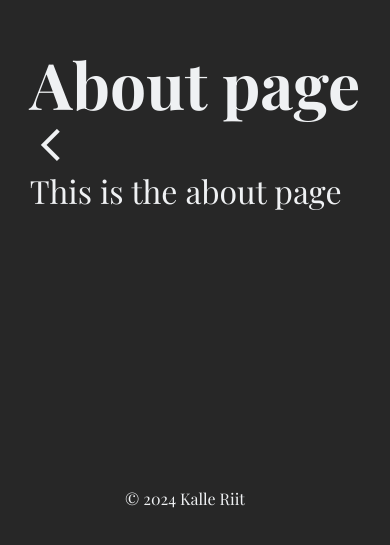
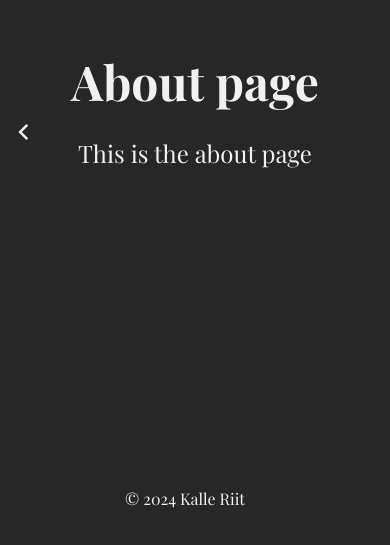
Before and after one commit to gitTanzj/portfolio, a SvelteKit app: page /about in a window 390 px wide. Shown: the part 309-854 px from the top of the page. Built offline with nearby package versions, Linux system fonts and the light colour scheme; a web font is replaced by a local one.

Commit message:
mobile optimization

```diff
--- a/src/routes/+layout.svelte
+++ b/src/routes/+layout.svelte
@@ -1,3 +1,4 @@
+
 <script lang="ts">
     import '$lib/styles/global.css'
     import { page } from '$app/stores';
@@ -5,21 +6,18 @@
     import { base } from '$app/paths';
 
     let currentPage: any = {};
+
     const unsubscribe = page.subscribe(value => {
         currentPage = value;
     });
 
-    onMount(() => {
-        console.log(currentPage)
-    })
 
     onDestroy(() => {
         unsubscribe();
     });
 </script>
 
-
-<div class="container">
+<div class="container" >
     {#if currentPage.route.id !== "/"}
         <div class="navigate-back">
             <link rel="stylesheet" href="https://fonts.googleapis.com/css2?family=Material+Symbols+Outlined:opsz,wght,FILL,GRAD@24,400,0,0" />
@@ -42,6 +40,9 @@
         top: 50%;
         left: 5%;
     }
+    .navigate-back:hover{
+        animation: arrow-bounce 0.4s infinite alternate;
+    }
     .navigate-back a{
         color: var(--antiflash-white);
     }
@@ -49,4 +50,22 @@
         font-family: 'Material Symbols Outlined', sans-serif;
         font-size: 4rem;
     }
+
+    @media(max-width: 768px){
+        .navigate-back{
+            left: 2%;
+        }
+        .material-symbols-outlined{
+            font-size: 2rem;
+        }
+    }
+
+    @keyframes arrow-bounce {
+        from {
+            transform: translateX(0);
+        }
+        to {
+            transform: translateX(-10%);
+        }
+    }
 </style>
--- a/src/routes/+page.svelte
+++ b/src/routes/+page.svelte
@@ -58,7 +58,7 @@
         justify-content: center;
         padding:10px;
         transition: 0.4s;
-        width: 20%;
+        width: 40%;
         height: 40%;
     }
     .header:hover {
@@ -105,6 +105,22 @@
         opacity: 0;
     }
 
+    @media(max-width: 768px){
+        .header{
+            width: 100%;
+            height: 10%;
+        }
+        .header h1{
+            font-size: 3rem;
+        }
+        .routes{
+            gap: 5%;
+        }
+        .routes a{
+            font-size: 1.5rem;
+        }
+    }
+
     @keyframes fadeIn {
         from {
             opacity: 0;
--- a/src/routes/about/+page.svelte
+++ b/src/routes/about/+page.svelte
@@ -1,4 +1,42 @@
-<div>
+<div class="header">
     <h1>About page</h1>
     <p>This is the about page</p>
 </div>
+
+<style>
+    .header{
+        display: flex;
+        flex-direction: column;
+        justify-content: center;
+        padding:10px;
+        transition: 0.4s;
+        width: 40%;
+        height: 40%;
+        text-wrap: nowrap;
+    }
+
+    .header h1{
+        text-align: center;
+        margin: 0;
+        transition: 0.5s;
+    }
+
+    .header p{
+        text-align: center;
+        margin: 10;
+        transition: 0.5s;
+    }
+
+    @media(max-width: 768px){
+        .header{
+            width: 100%;
+            height: 10%;
+        }
+        .header h1{
+            font-size: 3rem;
+        }
+        .header p{
+            font-size: 1.5rem;
+        }
+    }
+</style>
--- a/src/routes/projects/+page.svelte
+++ b/src/routes/projects/+page.svelte
@@ -2,7 +2,37 @@
 
 </script>
 
-<div>
-    <h1>Projects page</h1>
-    <p>This is the projects page</p>
+<div class="header">
+    <h1>My Projects</h1>
+
 </div>
+
+
+<style>
+    .header{
+        display: flex;
+        flex-direction: column;
+        justify-content: center;
+        padding:10px;
+        transition: 0.4s;
+        width: 40%;
+        height: 40%;
+        text-wrap: nowrap;
+    }
+
+    .header h1{
+        text-align: center;
+        margin: 0;
+        transition: 0.5s;
+    }
+
+    @media(max-width: 768px){
+        .header{
+            width: 100%;
+            height: 10%;
+        }
+        .header h1{
+            font-size: 3rem;
+        }
+    }
+</style>
```
